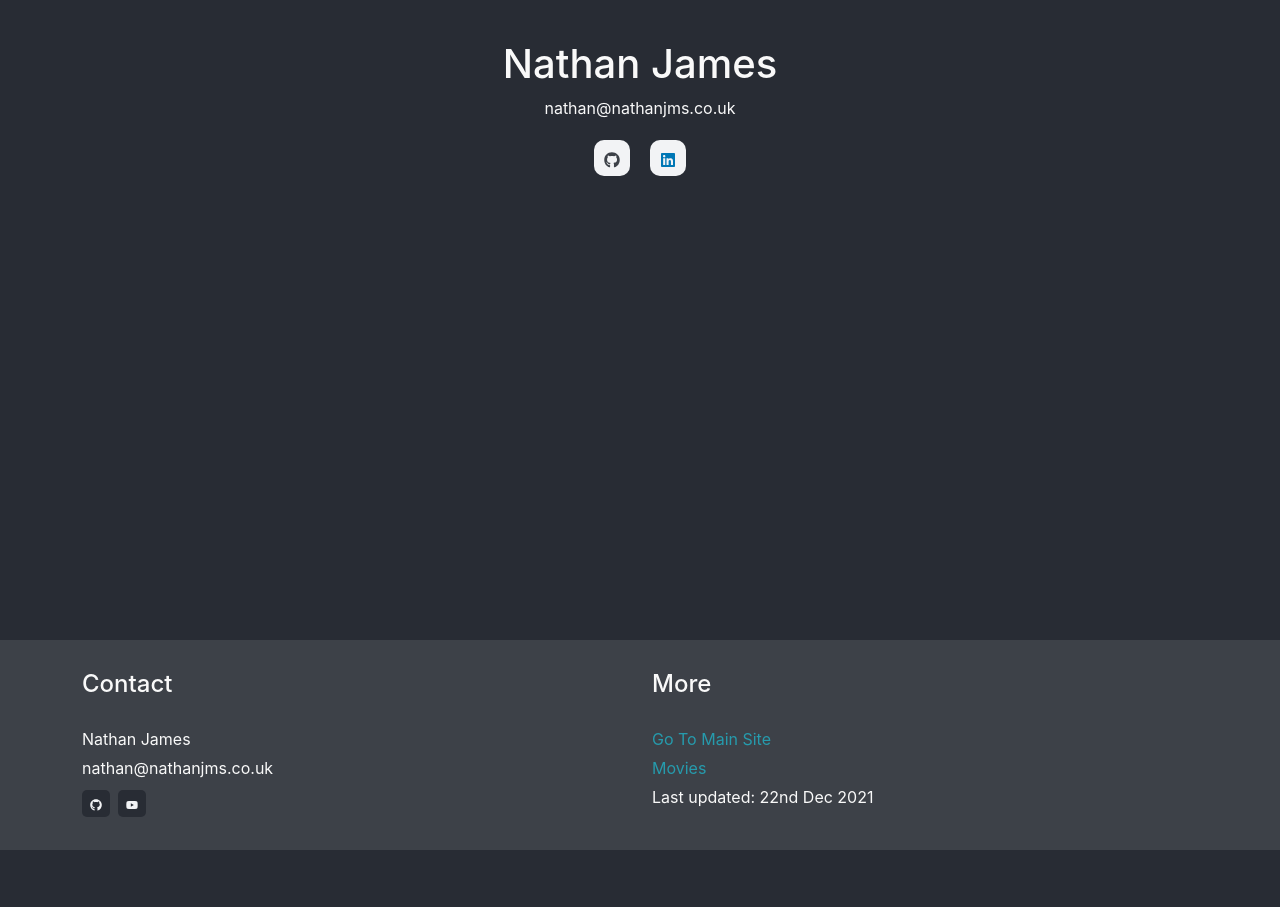
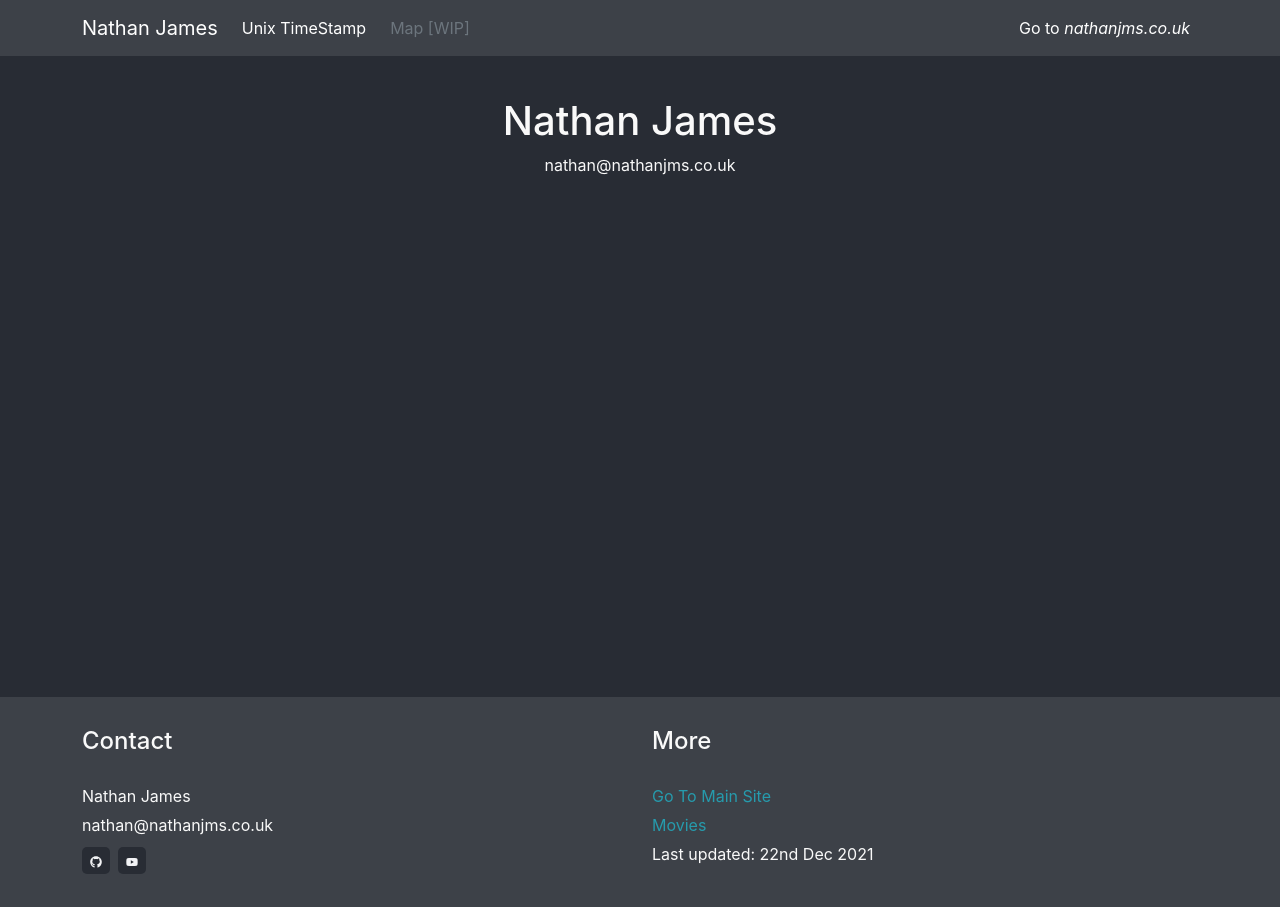
Before and after one commit to Nathanjms/nathanjms-tools, a React (Create React App) app: page / in a window 1280 px wide. Before the commit the page ends 850 px from the top, so only its background shows below. Built offline with nearby package versions, Linux system fonts and the light colour scheme.

Commit message:
(Basic) Bootstrap header

```diff
--- a/src/components/App.tsx
+++ b/src/components/App.tsx
@@ -1,12 +1,13 @@
 import React from "react";
 import "../css/App.css";
-import { FaSpinner } from "react-icons/fa";
 import Footer from "./global/Footer";
+import Header from "./global/Header";
 import Home from "./main/Home";
 
 function App() {
   return (
     <React.Fragment>
+      <Header />
       <div className="wrapper">
         <Home />
       </div>
--- /dev/null
+++ b/src/components/global/Header.tsx
@@ -0,0 +1,22 @@
+import React from "react";
+import { Container, Nav, Navbar } from "react-bootstrap";
+
+export default function Header() {
+  return (
+    <Navbar collapseOnSelect expand="lg" bg="grey" variant='dark' sticky="top">
+      <Container>
+        <Navbar.Brand href="#home">Nathan James</Navbar.Brand>
+        <Navbar.Toggle aria-controls="responsive-navbar-nav" />
+        <Navbar.Collapse id="responsive-navbar-nav">
+          <Nav className="me-auto">
+            <Nav.Link href="#unixTimeStamp">Unix TimeStamp</Nav.Link>
+            <Nav.Item className="text-muted">Map [WIP]</Nav.Item>
+          </Nav>
+          <Nav>
+            <Nav.Link href="https://nathanjms.co.uk">Go to <em>nathanjms.co.uk</em></Nav.Link>
+          </Nav>
+        </Navbar.Collapse>
+      </Container>
+    </Navbar>
+  );
+}
--- a/src/components/main/Home.tsx
+++ b/src/components/main/Home.tsx
@@ -1,6 +1,5 @@
 import React from "react";
 import { Container } from "react-bootstrap";
-import { FaGithub, FaLinkedin } from "react-icons/fa";
 
 function Home() {
   return (
@@ -9,17 +8,6 @@ function Home() {
         <div>
           <h1>Nathan James</h1>
           <p>nathan@nathanjms.co.uk</p>
-          <div style={{ paddingTop: "10px" }}>
-            <a className="button-logos" href="https://github.com/Nathanjms/">
-              <FaGithub />
-            </a>
-            <a
-              className="button-logos"
-              href="https://www.linkedin.com/in/nathan-jms/"
-            >
-              <FaLinkedin id="linkedin" color="#0077B5" />
-            </a>
-          </div>
         </div>
       </div>
     </Container>
--- a/src/css/App.css
+++ b/src/css/App.css
@@ -104,20 +104,20 @@ body {
   margin-bottom: 5px;
 }
 
-.button-logos {
-  color: var(--greyBackground);
-  padding: 8px 10px 8px 10px;
-  border-radius: 10px;
-  background: #f2f3f5;
-  margin-left: 10px;
-  margin-right: 10px;
+/*--------------------------------------------------------------
+# NavBar
+--------------------------------------------------------------*/
+
+.bg-grey {
+  border-bottom: 1px solid var(--darkBackground);
+  background-color: var(--greyBackground) !important;
 }
 
-.button-logos:hover {
-  color: white;
-  background-color: var(--primary);
+.nav-item {
+  padding: .5rem 1rem;
 }
 
-.button-logos:hover>svg {
-  color:white!important;
+.navbar-dark .navbar-nav .nav-link,
+.navbar-dark .navbar-nav .nav-item {
+  color: white;
 }
```
